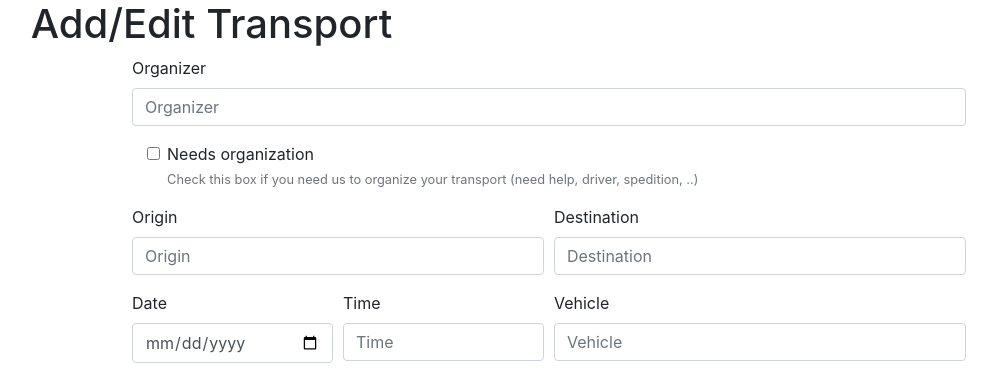
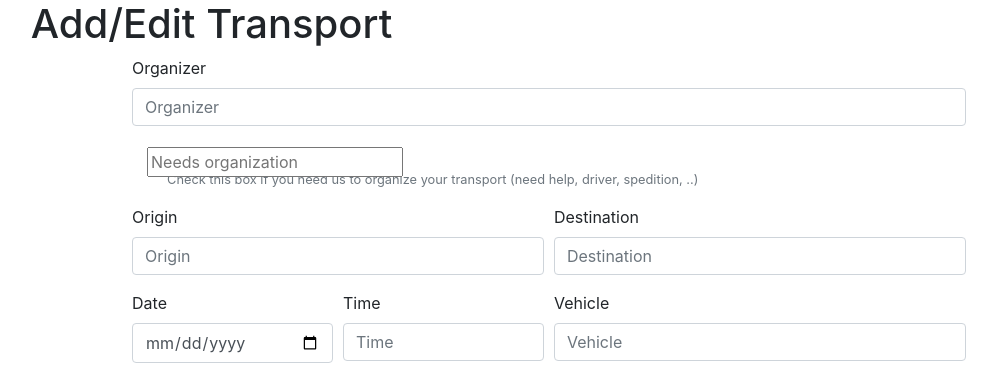
Before and after one commit to c3loc/transporte, a Python web app: template transporte/templates/transport_details_edit.html in a window 1280 px wide. Shown: the part 56-432 px from the top of the page, without its empty margins (91-1088 px from the left). Run offline with Jinja, Linux system fonts and the light colour scheme; the template is opened without the code that fills it: most values are stand-ins (such as "Sample title", 1, 10 or a date in 2020); form fields are guessed from the names that the template uses; some libraries are stand-ins or nearby versions.

Commit message:
add missing error handling and wtforms fields to needs_organization field

```diff
--- a/transporte/templates/transport_details_edit.html
+++ b/transporte/templates/transport_details_edit.html
@@ -15,12 +15,21 @@
         <div class="form-group col-sm-12">
             <div class="form-check">
 
-                <input class="form-check-input" id="needs_organization" name="needs_organization"
-                       placeholder="Needs organization" type="checkbox"
-                       value="{{ transportform.needs_organization.data }}" {% if transportform.needs_organization.data
-                       %}checked{% endif %}>
+                {% if not transportform.needs_organization.errors %}
+                {{ transportform.needs_organization(class='form-check-input', placeholder=transportform.needs_organization.label.text)|safe }}
+                {% else %}
+                {{ transportform.needs_organization(class='form-check-input is-invalid', placeholder=transportform.needs_organization.label.text)|safe }}
+                <div class="invalid-feedback">
+                    <ul class=errors>
+                        {% for error in transportform.needs_organization.errors %}
+                        <li>{{ error }}</li>
+                        {% endfor %}
+                    </ul>
+                </div>
+                {% endif %}
 
-                <label class="form-check-label" for="needs_organization">Needs organization</label>
+                {{ transportform.needs_organization.label(class='form-check-label' ) }}
+
                 <small id="needsOrganizationHelpBlock" class="form-text text-muted">
                     Check this box if you need us to organize your transport (need help, driver, spedition, ..)
                 </small>
```
